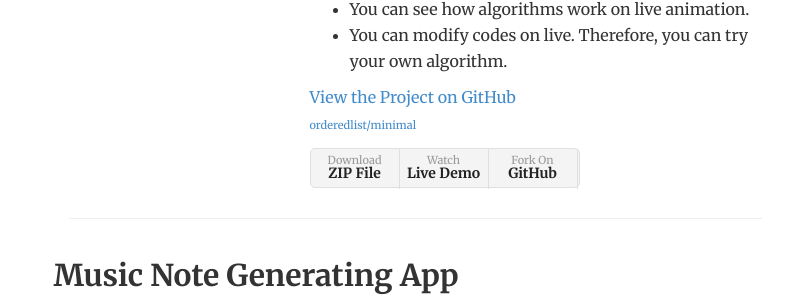
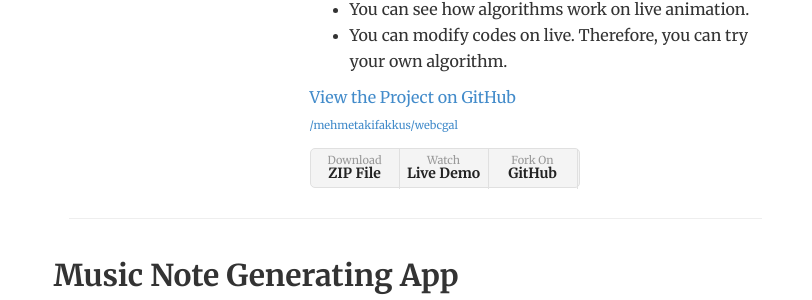
Before and after one commit to mehmetakifakkus/mehmetakifakkus.github.io, a Jekyll site: the page built from projects/index.html, in a window 1280 px wide. Shown: the part 353-653 px from the top of the page, without its empty margins (225-1037 px from the left). Built offline with Jekyll 4.4.1, drawn with Linux system fonts in a browser that asks for light colours.

Commit message:
Update index.html

```diff
--- a/projects/index.html
+++ b/projects/index.html
@@ -24,7 +24,7 @@ title: Projects
 
 			 <github_link>
 
-			<p class="view"><a href="http://github.com/orderedlist/minimal">View the Project on GitHub <small>orderedlist/minimal</small></a></p>
+			<p class="view"><a href="http://github.com/mehmetakifakkus/webcgal">View the Project on GitHub <small>/mehmetakifakkus/webcgal</small></a></p>
 			<ul>
 			  <li><a href="https://github.com/mehmetakifakkus/webcgal/archive/master.zip">Download <strong>ZIP File</strong></a></li>
 			  <li><a href="https://mehmetakifakkus.github.io/webcgal/">Watch <strong>Live Demo</strong></a></li>
```
